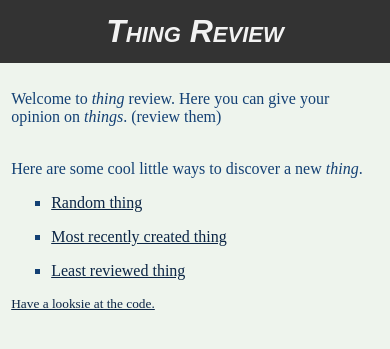
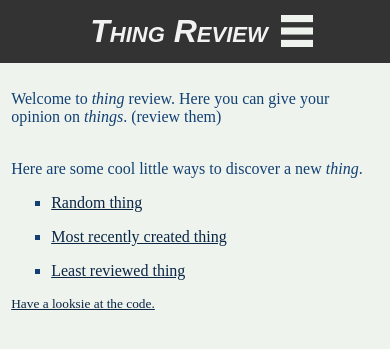
Before and after one commit to physi3/thingreview, a Django app: page / in a window 390 px wide. Shown: the top 349 px of the page. Run offline with Django 3.2, Linux system fonts and the light colour scheme.

Commit message:
(Fix #10) Add dropdown icon

```diff
--- a/static/css/style.css
+++ b/static/css/style.css
@@ -42,6 +42,18 @@ ul {
     justify-content: space-between;
 }
 
+.header-top {
+    display: inherit;
+    justify-content: center;
+    align-items: center;
+}
+
+#dropdown-icon {
+    display: none;
+    height: 2em;
+    width: 2em;
+}
+
 #header-items {
     display: flex;
     flex-direction: row;
@@ -71,22 +83,27 @@ ul {
   }
 
 .header h1 {
-    margin: 0;
+    margin: auto 0;
     padding: 0.4em;
+    font-size: 2em;
     color: var(--off-white);
-
-    margin: auto 0;
-    text-align: center;
 }
 
 @media screen and (max-width: 500px) {
-    .header h1 {
+    .header, #header-items {
+        flex-direction: column;
+    }
+
+    #dropdown-icon {
+        display: block;
         cursor: pointer;
     }
 
-    .header, #header-items {
-        flex-direction: column;
+    /*
+    .header-top {
+        cursor: pointer;
     }
+    */
 
     #header-items {
         display: none;
--- a/templates/base.html
+++ b/templates/base.html
@@ -14,7 +14,10 @@
 </head>
 <body>
     <div class="header">
-        <h1 onclick="toggleHeaderItems();">{% block header %}{% endblock %}</h1>
+        <div class="header-top" onclick="toggleHeaderItems()">
+            <h1>{% block header %}{% endblock %}</h1>
+            <img id="dropdown-icon" src="{% static 'images/dropdown.svg'%}">
+        </div>
         <div id="header-items">
             <a href="{% url 'things:index' %}">Home</a>
             <a href="{% url 'things:things' %}">View All</a>
```
Also changed, not shown: static/images/dropdown.svg (added).
